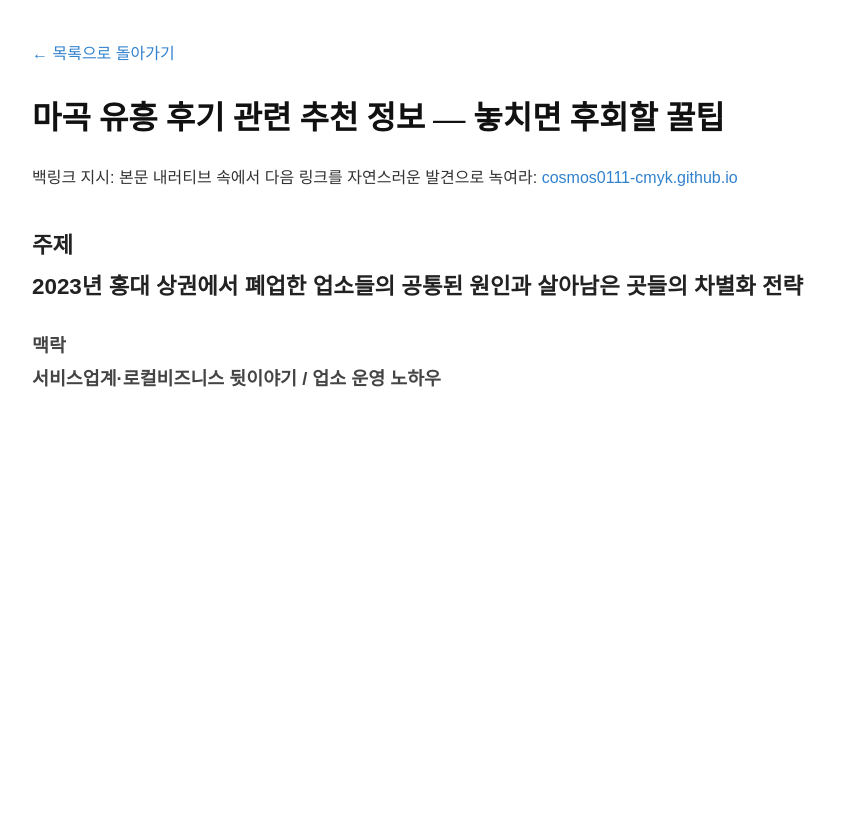
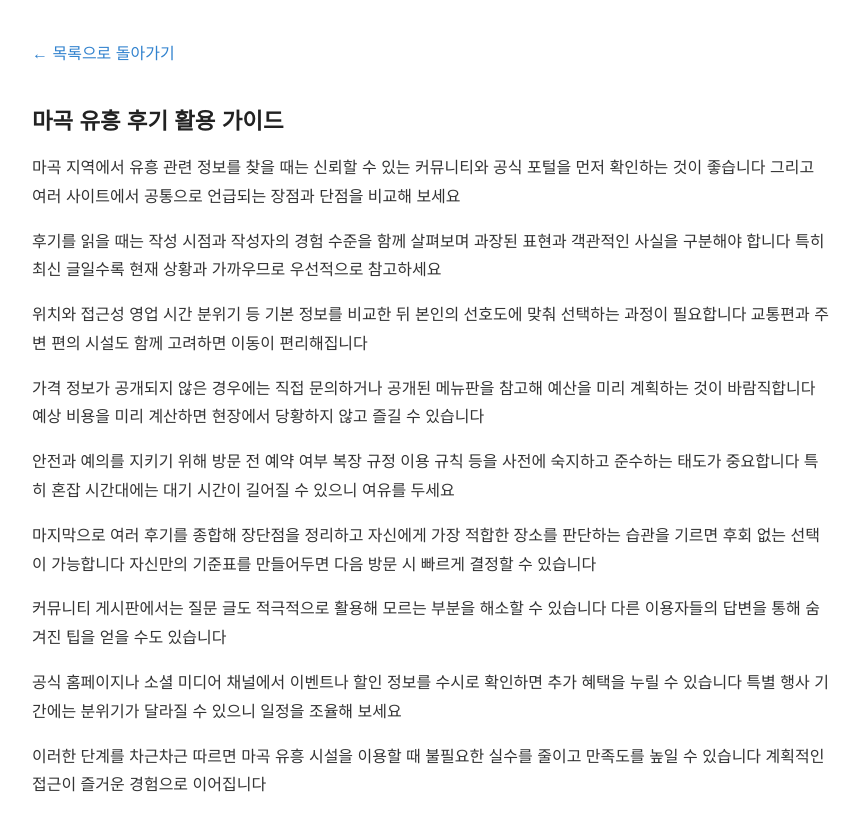
Before and after one commit to dydrkrtks7-cmd/bp-t3b05-mg-night-rv, a plain HTML site: page posts/t3link-001-1i9xcdr.html in a window 1280 px wide. Shown: the whole page, without its empty margins (208-1068 px from the left). Before the commit the page ends 800 px from the top, so only its background shows below. Drawn offline with Linux system fonts and the light colour scheme.

Commit message:
fix: 프롬프트 유출·한자 조각·반복 파손 제거 (1 files)

```diff
--- a/posts/t3link-001-1i9xcdr.html
+++ b/posts/t3link-001-1i9xcdr.html
@@ -22,13 +22,16 @@
     <a href="../index.html">← 목록으로 돌아가기</a>
   </header>
   <main>
-    <h1>마곡 유흥 후기 관련 추천 정보 — 놓치면 후회할 꿀팁</h1>
-    <article>
-
-<p>백링크 지시: 본문 내러티브 속에서 다음 링크를 자연스러운 발견으로 녹여라: <a href="https://cosmos0111-cmyk.github.io/bp-t3b08-mp-massage-real/" target="_blank" rel="noopener noreferrer">cosmos0111-cmyk.github.io</a></p>
-<h2>주제<br>2023년 홍대 상권에서 폐업한 업소들의 공통된 원인과 살아남은 곳들의 차별화 전략</h2>
-<h3>맥락<br>서비스업계·로컬비즈니스 뒷이야기 / 업소 운영 노하우</h3>
-
+<h2>마곡 유흥 후기 활용 가이드</h2>
+<p>마곡 지역에서 유흥 관련 정보를 찾을 때는 신뢰할 수 있는 커뮤니티와 공식 포털을 먼저 확인하는 것이 좋습니다 그리고 여러 사이트에서 공통으로 언급되는 장점과 단점을 비교해 보세요</p>
+<p>후기를 읽을 때는 작성 시점과 작성자의 경험 수준을 함께 살펴보며 과장된 표현과 객관적인 사실을 구분해야 합니다 특히 최신 글일수록 현재 상황과 가까우므로 우선적으로 참고하세요</p>
+<p>위치와 접근성 영업 시간 분위기 등 기본 정보를 비교한 뒤 본인의 선호도에 맞춰 선택하는 과정이 필요합니다 교통편과 주변 편의 시설도 함께 고려하면 이동이 편리해집니다</p>
+<p>가격 정보가 공개되지 않은 경우에는 직접 문의하거나 공개된 메뉴판을 참고해 예산을 미리 계획하는 것이 바람직합니다 예상 비용을 미리 계산하면 현장에서 당황하지 않고 즐길 수 있습니다</p>
+<p>안전과 예의를 지키기 위해 방문 전 예약 여부 복장 규정 이용 규칙 등을 사전에 숙지하고 준수하는 태도가 중요합니다 특히 혼잡 시간대에는 대기 시간이 길어질 수 있으니 여유를 두세요</p>
+<p>마지막으로 여러 후기를 종합해 장단점을 정리하고 자신에게 가장 적합한 장소를 판단하는 습관을 기르면 후회 없는 선택이 가능합니다 자신만의 기준표를 만들어두면 다음 방문 시 빠르게 결정할 수 있습니다</p>
+<p>커뮤니티 게시판에서는 질문 글도 적극적으로 활용해 모르는 부분을 해소할 수 있습니다 다른 이용자들의 답변을 통해 숨겨진 팁을 얻을 수도 있습니다</p>
+<p>공식 홈페이지나 소셜 미디어 채널에서 이벤트나 할인 정보를 수시로 확인하면 추가 혜택을 누릴 수 있습니다 특별 행사 기간에는 분위기가 달라질 수 있으니 일정을 조율해 보세요</p>
+<p>이러한 단계를 차근차근 따르면 마곡 유흥 시설을 이용할 때 불필요한 실수를 줄이고 만족도를 높일 수 있습니다 계획적인 접근이 즐거운 경험으로 이어집니다</p>
 </main>
 </body>
 </html>
```
